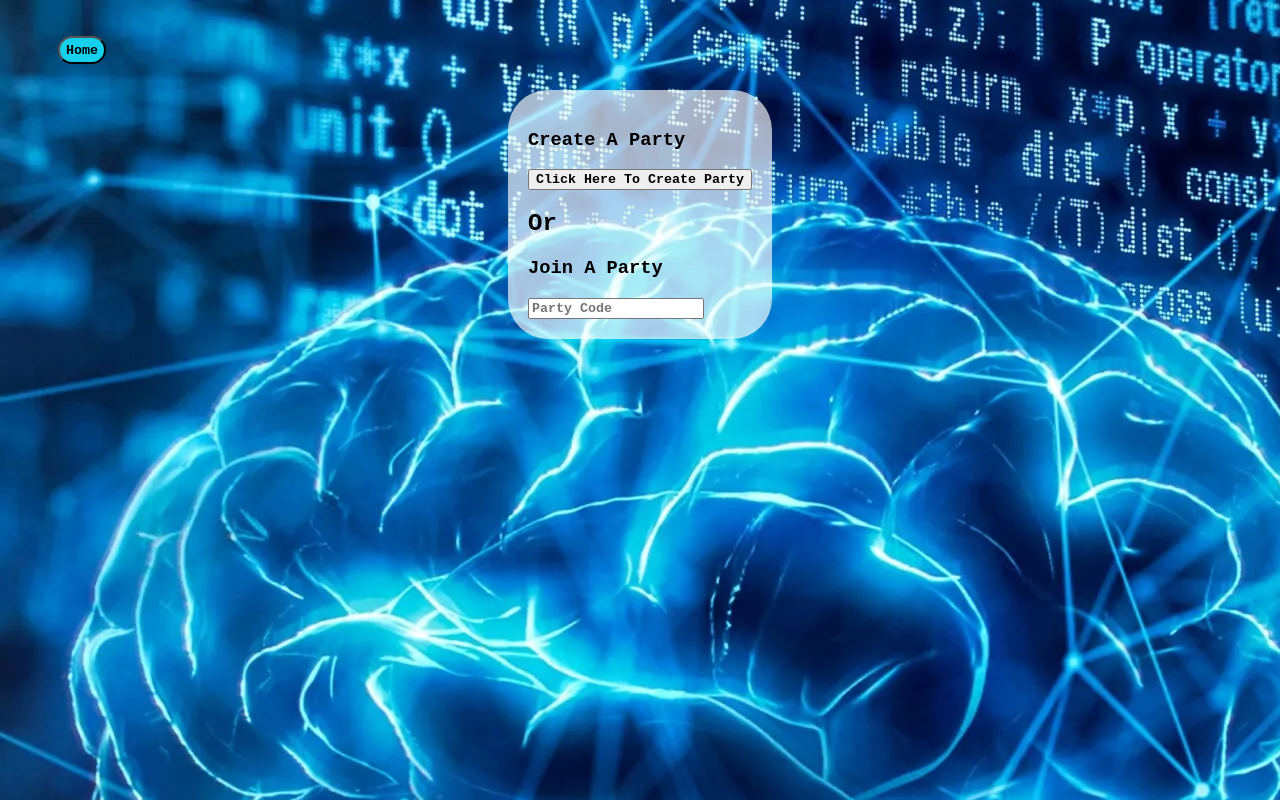
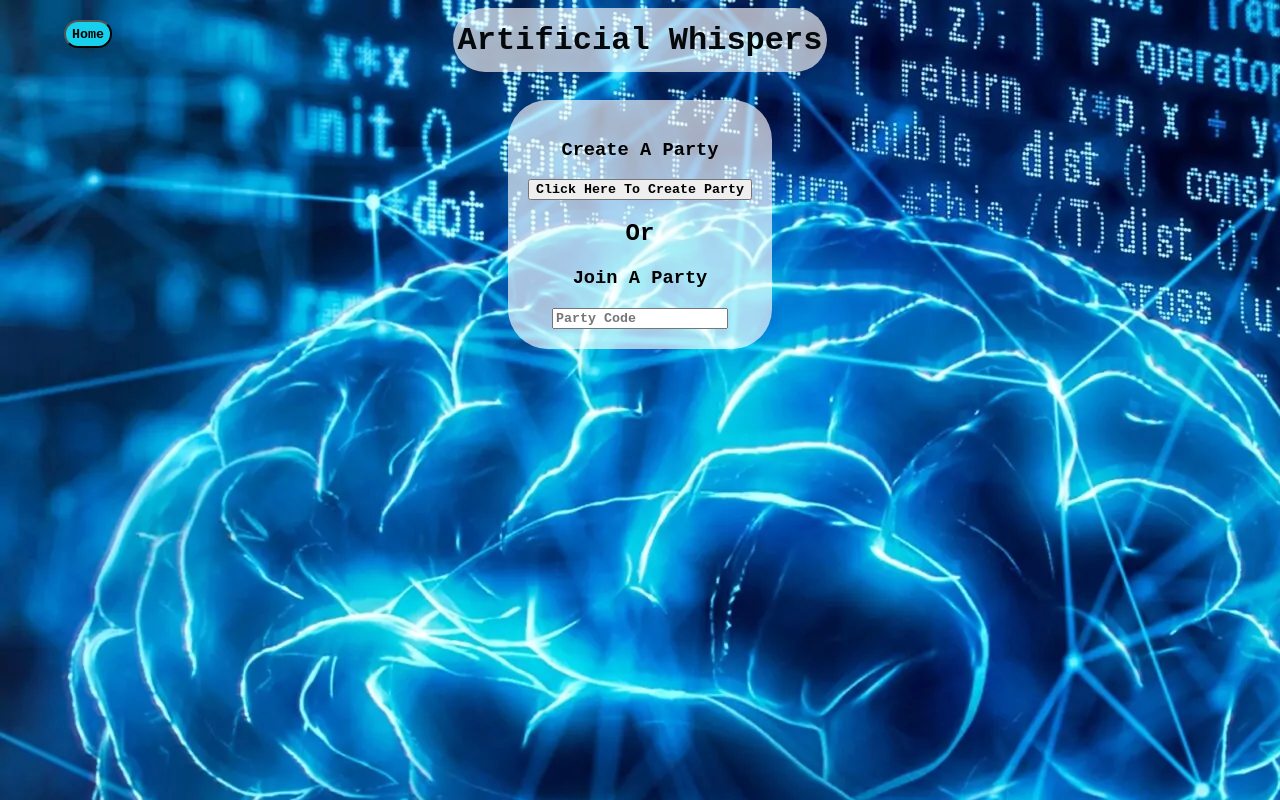
Before and after one commit to Justin-Everett/AI-Telephone, a website: page public/party.html in a window 1280 px wide. Drawn offline with Linux system fonts and the light colour scheme.

Commit message:
Added more changes to reworked frontend, looks more like a real webpage now

```diff
--- a/public/css/style.css
+++ b/public/css/style.css
@@ -1,6 +1,14 @@
 * {
   font-family: "Courier New", monospace;
   font-weight: bolder;
+}
+
+*:hover {
+  cursor: default;
+}
+
+input:hover {
+  cursor: text;
 }
 
 .center-horizontally {
@@ -38,20 +46,19 @@ button:hover {
   transform: translateY(2px);
 }
 
-header {
-  height: 10vh;
-  margin-top: 10px;
-  display: flex;
-  align-items: center;
-  justify-content: space-between;
-  width: 100vh;
+body {
+  margin: 0px;
+  padding: 0px;
 }
 
 .links {
+  height: 10vh;
+  margin-top: 20px;
   display: flex;
   margin-left: 50px;
   margin-right: 50px;
-  justify-content: space-around;
+  width: 90%;
+  justify-content: space-between;
 }
 
 #container {
@@ -132,13 +139,23 @@ header {
   background-image: url("../res/AI_background.webp");
 }
 
+#navbar-title {
+  color: rgb(6, 9, 11);
+  font-size: 32px;
+  font-weight: bolder;
+}
+
+.fixed {
+  position: fixed;
+}
+
 .card {
   position: absolute;
   top: 20vh;
   background-color: rgba(255, 255, 255, 0.65);
   border-radius: 40px;
   width: 95vh;
-  height: 60vh;
+  height: 50vh;
   padding: 50 px;
 }
 
@@ -149,3 +166,36 @@ header {
   height: fit-content;
   padding: 20px;
 }
+
+.tight-fill-card {
+  margin-top: 1vh;
+  background-color: rgba(255, 255, 255, 0.65);
+  border-radius: 40px;
+  width: fit-content;
+  height: 8vh;
+  padding-left: 5px;
+  padding-right: 5px;
+  align-items: center;
+}
+
+.hidden {
+  visibility: hidden;
+  opacity: 0;
+  transition: visibility 0s 0.35s, opacity 0.35s linear;
+}
+
+.visible {
+  visibility: visible;
+  opacity: 1;
+  transition: opacity 0.5s linear;
+}
+
+.move-up {
+  transform: translateY(-60%);
+  transition: 1.5s cubic-bezier(0.075, 0.82, 0.165, 1);
+}
+
+.move-down {
+  transform: translateY(230%);
+  transition: 0.5s linear;
+}
--- a/public/party.html
+++ b/public/party.html
@@ -8,7 +8,13 @@
     <title>Artificial Whispers</title>
   </head>
   <body class="background-image">
-    <header>
+    <header class="center-horizontally">
+      <div
+        id="navbar-title-container"
+        class="center-horizontally fixed tight-fill-card"
+      >
+        <h1 id="navbar-title">Artificial Whispers</h1>
+      </div>
       <section class="links">
         <a href="./index.html">
           <button class="navigate navbar">Home</button>
@@ -19,15 +25,17 @@
     <section class="center-horizontally">
       <main id="party-main" class="fill-card">
         <section id="create-party">
-          <h1>Create A Party</h1>
+          <h1 class="center-horizontally">Create A Party</h1>
           <a href="./game.html">
             <button onclick="createParty()">Click Here To Create Party</button>
           </a>
         </section>
-        <h2>Or</h2>
+        <h2 class="center-horizontally">Or</h2>
         <section id="join-party">
-          <h1>Join A Party</h1>
-          <input placeholder="Party Code" onsubmit="joinParty()" />
+          <h1 class="center-horizontally">Join A Party</h1>
+          <div class="center-horizontally">
+            <input placeholder="Party Code" onsubmit="joinParty()" />
+          </div>
         </section>
       </main>
     </section>
```
Also changed, not shown: public/game.html (+9 -2 lines), public/info.html (+8 -1 lines), public/js/main.js (+36 -0 lines), 2 other files.
